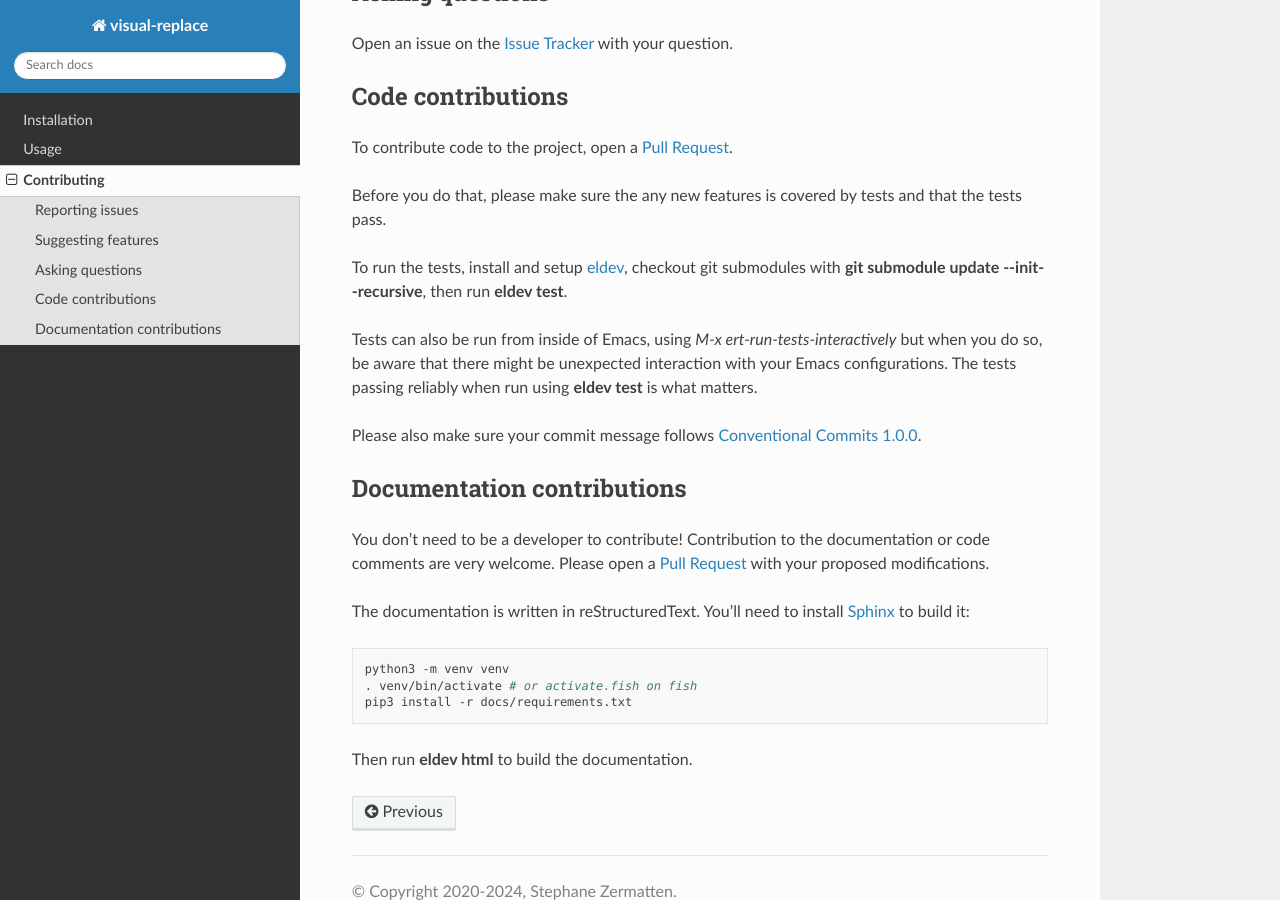
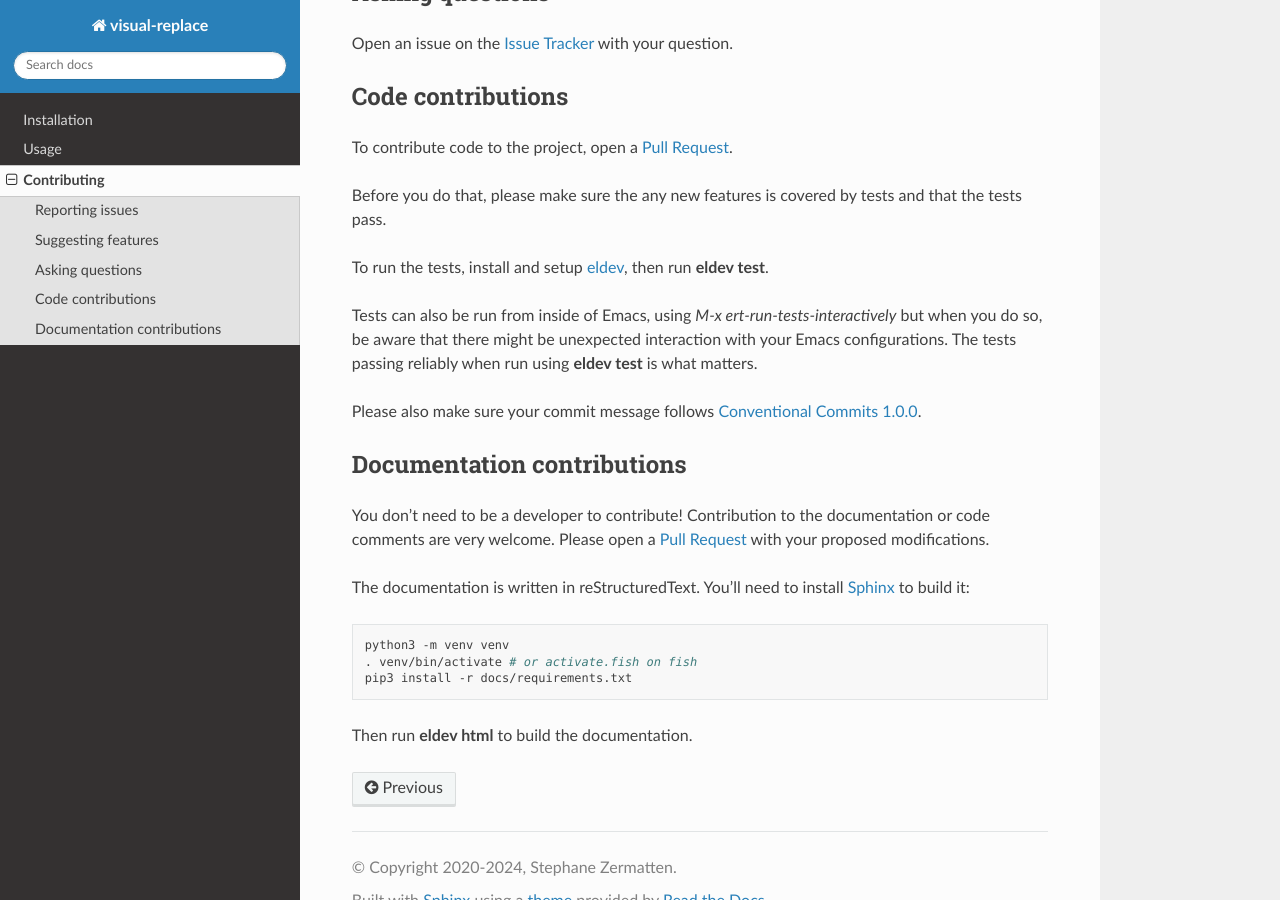
Before and after one commit to szermatt/visual-replace, a Sphinx documentation site: the page built from docs/source/contrib.rst, in a window 1280 px wide and 900 px high, scrolled down 806 px. Built offline with Sphinx 7.4.7 and the Read the Docs theme 3.1.0, drawn with Linux system fonts in a browser that asks for light colours.

Commit message:
chore: Use eldev-use-vc-repository instead of a submodule.

```diff
--- a/docs/source/contrib.rst
+++ b/docs/source/contrib.rst
@@ -53,9 +53,8 @@ To contribute code to the project, open a `Pull Request`_.
 Before you do that, please make sure the any new features is covered
 by tests and that the tests pass.
 
-To run the tests, install and setup `eldev`_, checkout git submodules
-with :command:`git submodule update --init--recursive`, then run
-:command:`eldev test`.
+To run the tests, install and setup `eldev`_, then run :command:`eldev
+test`.
 
 Tests can also be run from inside of Emacs, using `M-x
 ert-run-tests-interactively` but when you do so, be aware that there
```
Also changed, not shown: README.md (+0 -1 lines), 3 other files.
